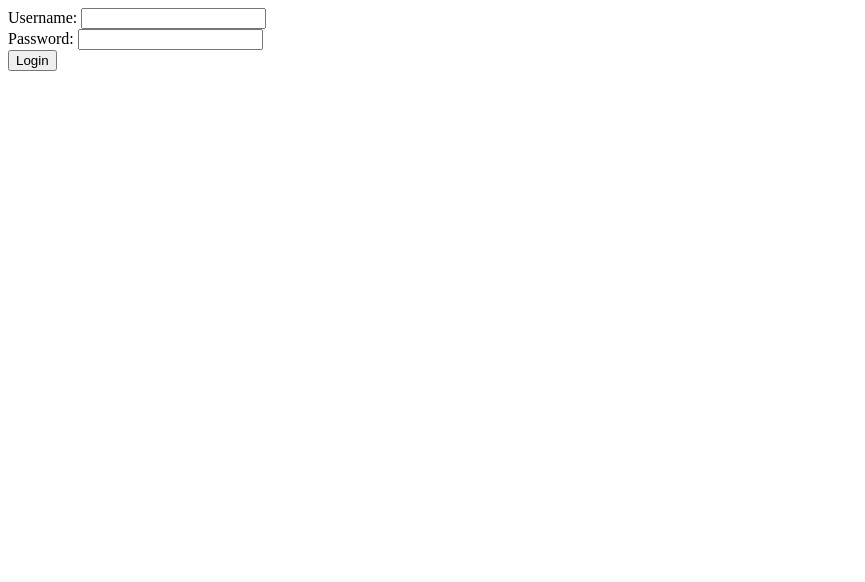
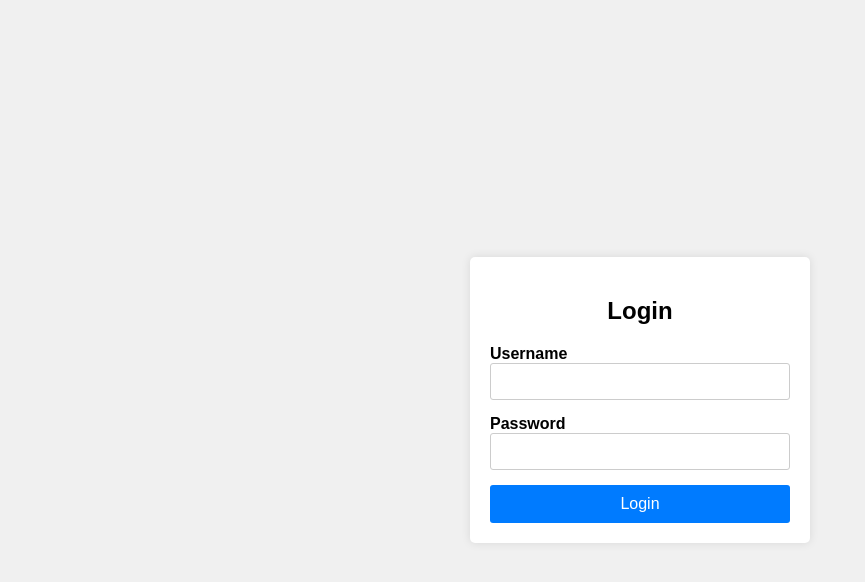
Before and after one commit to ruslanvoloshchenko/test-website-backend, a website: page views/login.html in a window 1280 px wide. Shown: the whole page, without its empty margins (0-865 px from the left). Drawn offline with Linux system fonts and the light colour scheme.

Commit message:
Change login style

```diff
--- a/index.js
+++ b/index.js
@@ -67,7 +67,7 @@ app.post('/login', async (req, res) => {
   };
   try {
     var response = await axios.request(config);
-    if(response.id) {
+    if(response.data.id) {
       req.session.user = { username };
       res.redirect('/');
     } else {
--- a/views/login.html
+++ b/views/login.html
@@ -4,16 +4,82 @@
     <meta charset="UTF-8">
     <meta name="viewport" content="width=device-width, initial-scale=1.0">
     <title>Login</title>
+    <style>
+        body {
+            font-family: Arial, sans-serif;
+            background-color: #f0f0f0;
+            display: flex;
+            justify-content: center;
+            align-items: center;
+            height: 100vh;
+            margin: 0;
+        }
+
+        .container {
+            background-color: #fff;
+            padding: 20px;
+            border-radius: 5px;
+            box-shadow: 0 0 10px rgba(0, 0, 0, 0.1);
+            width: 300px;
+        }
+
+        form {
+            display: flex;
+            flex-direction: column;
+        }
+
+        h2 {
+            margin-bottom: 20px;
+            text-align: center;
+        }
+
+        .input-group {
+            margin-bottom: 15px;
+        }
+
+        label {
+            margin-bottom: 5px;
+            font-weight: bold;
+        }
+
+        input {
+            padding: 10px;
+            border: 1px solid #ccc;
+            border-radius: 3px;
+            width: 100%;
+            box-sizing: border-box;
+        }
+
+        button {
+            padding: 10px;
+            background-color: #007bff;
+            color: #fff;
+            border: none;
+            border-radius: 3px;
+            cursor: pointer;
+            font-size: 16px;
+        }
+
+        button:hover {
+            background-color: #0056b3;
+        }
+
+    </style>
 </head>
 <body>
+    <div class="container">
         <form action="/login" method="POST">
-    <label for="username">Username:</label>
+            <h2>Login</h2>
+            <div class="input-group">
+                <label for="username">Username</label>
                 <input type="text" id="username" name="username" required>
-    <br>
-    <label for="password">Password:</label>
+            </div>
+            <div class="input-group">
+                <label for="password">Password</label>
                 <input type="password" id="password" name="password" required>
-    <br>
+            </div>
             <button type="submit">Login</button>
         </form>
+    </div>
 </body>
 </html>
```
Lines whose indentation alone changed are shown as unchanged.
